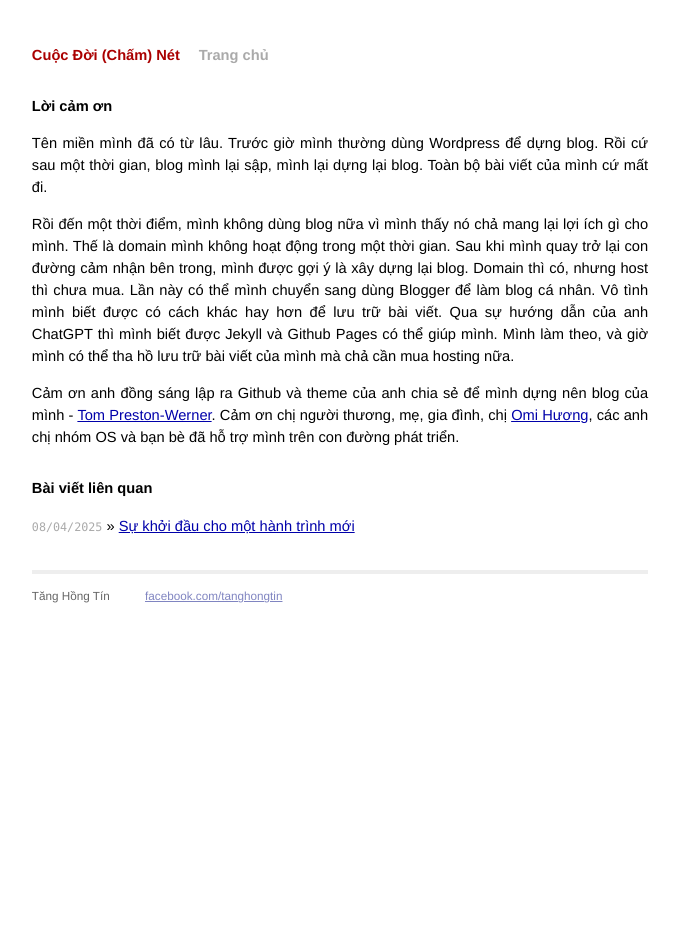
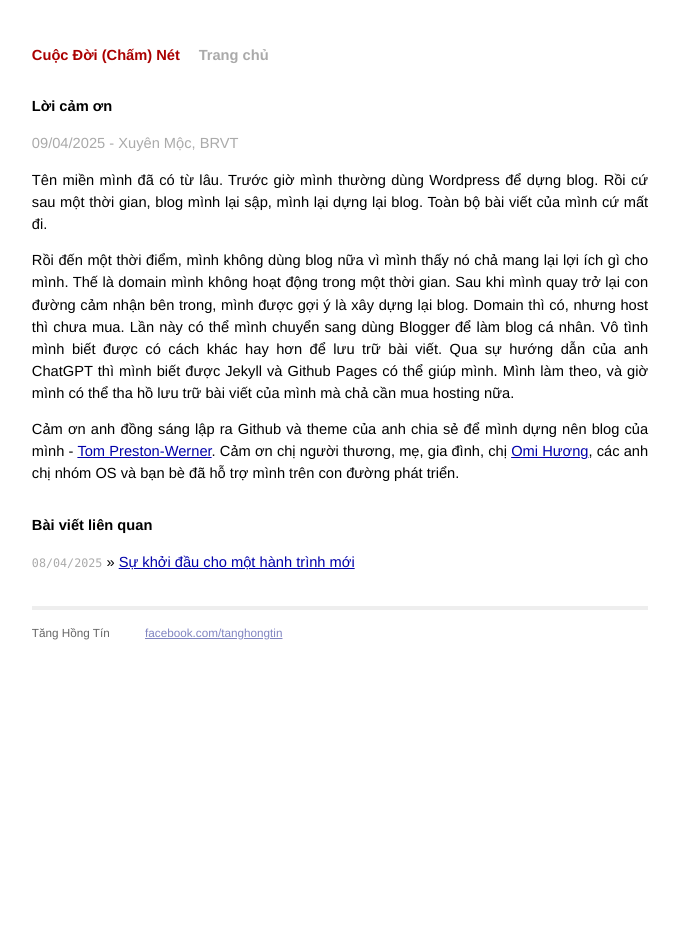
Before and after one commit to tanghongtin/cuocdoi, a Jekyll site: the page built from _posts/2025-04-09-loi-cam-on.md, in a window 1280 px wide. Shown: the whole page, without its empty margins (300-979 px from the left). Built offline with Jekyll 4.4.1, drawn with Linux system fonts in a browser that asks for light colours.

Commit message:
Update 2025-04-09-loi-cam-on.md

```diff
--- a/_posts/2025-04-09-loi-cam-on.md
+++ b/_posts/2025-04-09-loi-cam-on.md
@@ -5,6 +5,7 @@
 
 {{ page.title }}
 ================
+<p class="meta">{{ page.date | date: "%d/%m/%Y" }} - Xuyên Mộc, BRVT</p>
 
 Tên miền mình đã có từ lâu. Trước giờ mình thường dùng Wordpress để dựng blog. Rồi cứ sau một thời gian, blog mình lại sập, mình lại dựng lại blog. Toàn bộ bài viết của mình cứ mất đi.
 
```
